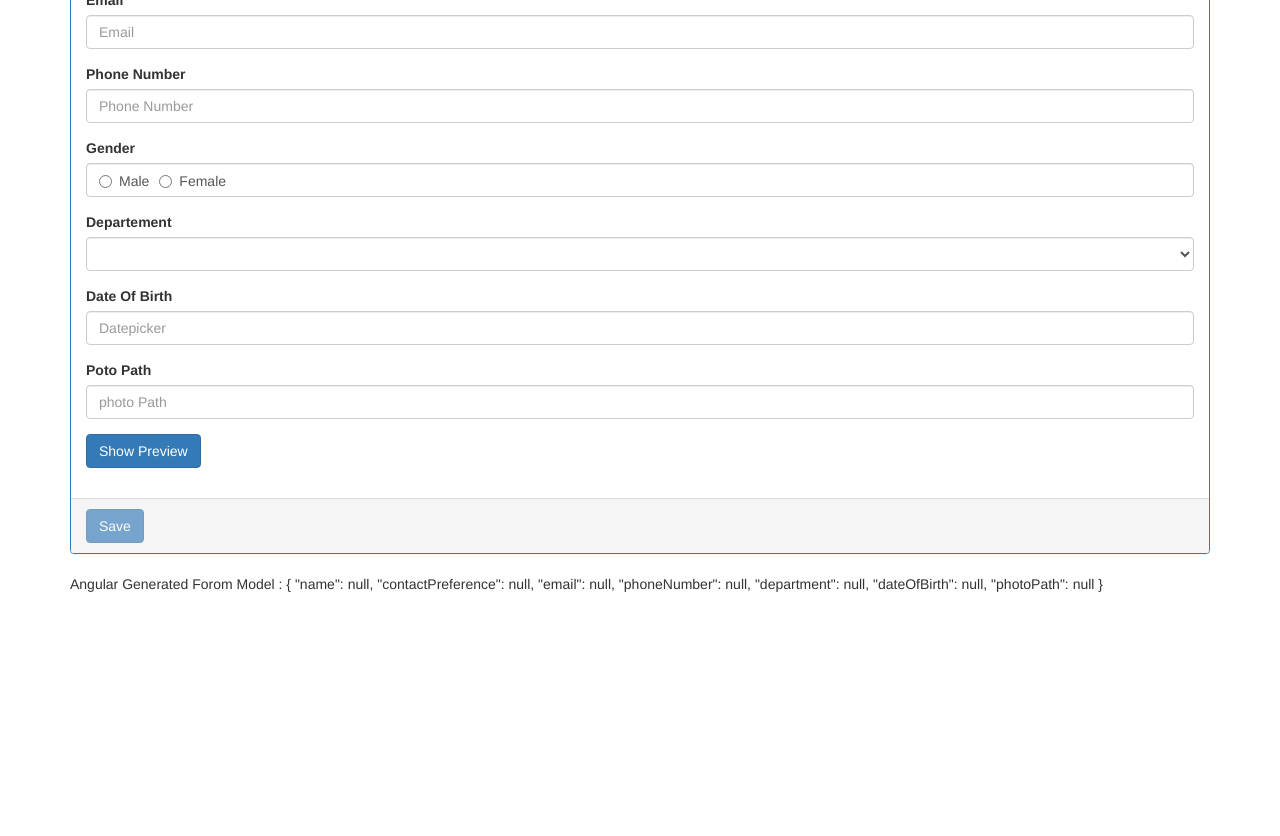
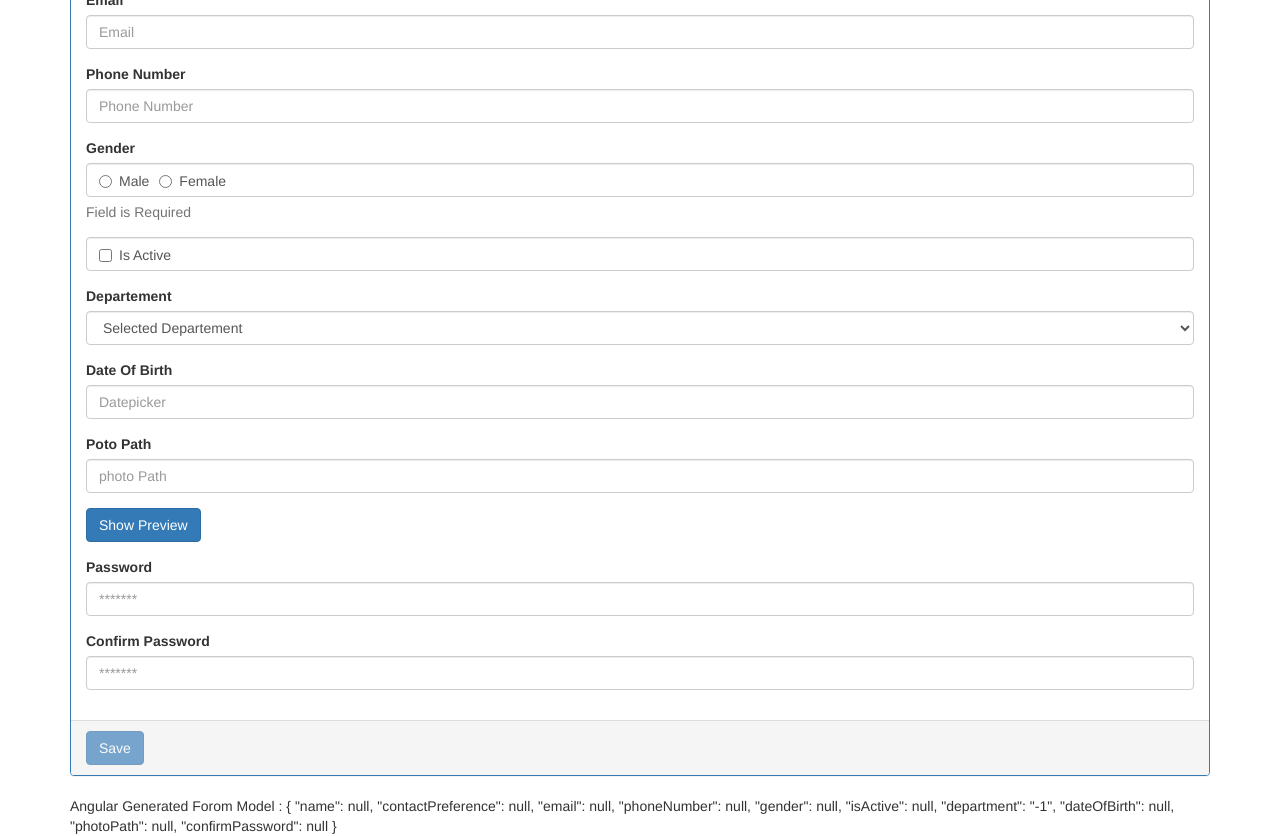
Before and after one commit to ZEDTARIK/Angular5-Formation, an Angular app: page /create in a window 1280 px wide. Shown: the part 340-1176 px from the top of the page. Before the commit the page ends 934 px from the top, so only its background shows below. Built offline with nearby package versions, Linux system fonts and the light colour scheme.

Commit message:
add some validation Radio checkbox and Seleted DropDownList

```diff
--- /dev/null
+++ b/src/app/CustomeValidations/custom.validator.ts
@@ -0,0 +1,21 @@
+import { Validator, AbstractControl, NG_VALIDATORS } from "@angular/forms"
+import { Directive } from "@angular/core";
+
+@Directive({
+    selector: '[appSelectValidator]',
+    providers: [{
+        provide: NG_VALIDATORS,
+        useExisting: SelectedRequiredValidatorDirective,
+        multi: true
+    }]
+})
+
+export class SelectedRequiredValidatorDirective implements Validator {
+
+    // @Input('appSelectValidator') defaultValue: string;
+
+    validate(control: AbstractControl): { [key: string]: any } | null {
+        return control.value === '-1' ? { 'defaultSelected': true } : null;
+    }
+
+}
--- a/src/app/app.module.ts
+++ b/src/app/app.module.ts
@@ -4,6 +4,8 @@ import { NgModule } from '@angular/core';
 import { RouterModule, Routes } from '@angular/router';
 import { FormsModule } from '@angular/forms';
 import { BsDatepickerModule } from 'ngx-bootstrap/datepicker';
+
+import { SelectedRequiredValidatorDirective } from './CustomeValidations/custom.validator';
 
 import { AppComponent } from './app.component';
 import { ListEmployeesComponent } from './employees/list-employees.component';
@@ -19,7 +21,8 @@ const appRouter : Routes = [
   declarations: [
     AppComponent,
     ListEmployeesComponent,
-    CreateEmployeeComponent
+    CreateEmployeeComponent,
+    SelectedRequiredValidatorDirective
   ],
   imports: [
     BrowserModule,
--- a/src/app/employees/create-employee.component.html
+++ b/src/app/employees/create-employee.component.html
@@ -16,10 +16,12 @@
         <label for="contactPreference">Contact Preference</label>
         <div class="form-control">
           <label class="radio-inline">
-            <input required type="radio" name="contactPreference" value="email" #contactPreference="ngModel"  [(ngModel)]="employee.contactPreference"> Email
+            <input required type="radio" name="contactPreference" value="email" #contactPreference="ngModel"
+              [(ngModel)]="employee.contactPreference"> Email
           </label>
           <label class="radio-inline">
-            <input required type="radio" name="contactPreference" value="phone" #contactPreference="ngModel" [(ngModel)]="employee.contactPreference"> Phone
+            <input required type="radio" name="contactPreference" value="phone" #contactPreference="ngModel"
+              [(ngModel)]="employee.contactPreference"> Phone
           </label>
         </div>
         <span *ngIf="contactPreference.invalid && name.touched" class="help-block">Field is Required</span>
@@ -27,36 +29,53 @@
 
       <div class="form-group" [class.has-error]="email.invalid">
         <label for="email">Email</label>
-        <input [required]="contactPreference.value=='email'" email class="form-control" #email="ngModel" [(ngModel)]="employee.email" name="email" id="email"
-          placeholder="Email">
+        <input [required]="contactPreference.value=='email'" email class="form-control" #email="ngModel"
+          [(ngModel)]="employee.email" name="email" id="email" placeholder="Email">
         <span *ngIf="email.errors?.required" class="help-block">Field is Required</span>
         <span *ngIf="email.errors?.email" class="help-block">Invalid Email</span>
       </div>
 
       <div class="form-group" [class.has-error]="phoneNumber.invalid">
         <label for="phoneNumber">Phone Number</label>
-        <input [required]="contactPreference.value=='phone'" class="form-control" #phoneNumber="ngModel" [(ngModel)]="employee.phoneNumber" name="phoneNumber" id="phoneNumber"
-          placeholder="Phone Number">
+        <input [required]="contactPreference.value=='phone'" class="form-control" #phoneNumber="ngModel"
+          [(ngModel)]="employee.phoneNumber" name="phoneNumber" id="phoneNumber" placeholder="Phone Number">
         <span *ngIf="phoneNumber.errors?.required" class="help-block">Field is Required</span>
       </div>
 
-      <div class="form-group">
+      <div class="form-group" [class.has-error]="gender.invalid && gender.touched">
         <label for="gender">Gender</label>
         <div class="form-control">
           <label class="radio-inline">
-            <input type="radio" name="gender" value="male" [(ngModel)]="gender"> Male
+            <input required type="radio" name="gender" value="male" #gender="ngModel" [(ngModel)]="employee.gender">
+            Male
           </label>
           <label class="radio-inline">
-            <input type="radio" name="gender" value="female" [(ngModel)]="gender"> Female
+            <input type="radio" name="gender" value="female" #gender="ngModel" [(ngModel)]="employee.gender"> Female
           </label>
+        </div>
+        <span *ngIf="gender.errors?.required" class="help-block">Field is Required</span>
+      </div>
+
+      <div class="form-group" [class.has-error]="isActive.invalid && isActive.touched">
+        <div class="form-control">
+          <label class="checkbox-inline control-label">
+            <input type="checkbox" name="isActive" required [(ngModel)]="employee.isActive" #isActive="ngModel"> Is
+            Active
+          </label>
+          <span *ngIf="isActive.errors?.required && isActive.touched" class="help-block">Field is Required</span>
         </div>
       </div>
 
-      <div class="form-group">
+      <div class="form-group" [class.has-error]="department.invalid && department.touched">
         <label for="department">Departement</label>
-        <select class="form-control" name="department" id="department" [(ngModel)]="employee.department">
+
+        <select appSelectValidator class="form-control" required name="department" id="department" #department="ngModel"
+          [(ngModel)]="employee.department">
+          <option value="-1">Selected Departement</option>
           <option *ngFor="let dept of Departements" [value]="dept.id"> {{ dept.name }}</option>
         </select>
+        <span *ngIf="department.errors?.defaultSelected && department.touched" class="help-block">Field is
+          Required</span>
       </div>
 
 
@@ -82,6 +101,22 @@
         <img [src]="employee.photoPath" height="200" width="200" *ngIf="previewPhoto" />
       </div>
 
+      <div class="form-group" [class.has-error]="passwordControl.invalid && passwordControl.touched">
+        <label for="paswword">Password</label>
+        <input required #passwordControl="ngModel" [(ngModel)]="employee.paswword" class="form-control" name="paswword"
+          id="paswword" placeholder="*******">
+        <span *ngIf="passwordControl.errors?.required && passwordControl.touched" class="help-block">Field is
+          Required</span>
+      </div>
+
+      <div class="form-group" [class.has-error]="confirmPassword.invalid && confirmPassword.touched">
+        <label for="confirmPassword">Confirm Password</label>
+        <input required #confirmPassword="ngModel" [(ngModel)]="employee.confirmPassword" class="form-control" name="confirmPassword"
+          id="confirmPassword" placeholder="*******">
+        <span *ngIf="confirmPassword.errors?.required && confirmPassword.touched" class="help-block">Field is
+          Required</span>
+      </div>
+
     </div>
     <div class="panel-footer">
       <button type="submit" class="btn btn-primary" [disabled]="employeeForm.invalid"> Save </button>
--- a/src/app/employees/create-employee.component.ts
+++ b/src/app/employees/create-employee.component.ts
@@ -3,7 +3,6 @@ import { NgForm } from '@angular/forms';
 import { Departement } from '../models/departement.mode';
 import { Employee } from '../models/employee.model';
 import { BsDatepickerConfig } from 'ngx-bootstrap/datepicker'
-
 
 @Component({
   selector: 'app-create-employee',
@@ -11,7 +10,7 @@ import { BsDatepickerConfig } from 'ngx-bootstrap/datepicker'
   styleUrls: ['./create-employee.component.css']
 })
 export class CreateEmployeeComponent implements OnInit {
-  previewPhoto  = false;
+  previewPhoto = false;
   datePickerConfig: Partial<BsDatepickerConfig>;
   Departements: Departement[] =
     [
@@ -20,17 +19,19 @@ export class CreateEmployeeComponent implements OnInit {
       { id: 3, name: 'HR' },
     ];
 
-    employee : Employee = {
-      id:null,
+  employee: Employee = {
+    id: null,
     name: null,
     gender: null,
     phoneNumber: null,
     contactPreference: null,
     email: null,
     dateOfBirth: null,
-      department: null,
-      isActive:null,
-      photoPath: null
+    department: '-1',
+    isActive: null,
+    photoPath: null,
+    password: null,
+    confirmPassword: null
   };
 
 
--- a/src/app/models/employee.model.ts
+++ b/src/app/models/employee.model.ts
@@ -9,4 +9,6 @@ export class Employee {
     department: string;
     isActive: boolean;
     photoPath?: string;
+    password?: string;
+    confirmPassword?: string;
 }
```
Lines whose indentation alone changed are shown as unchanged.
